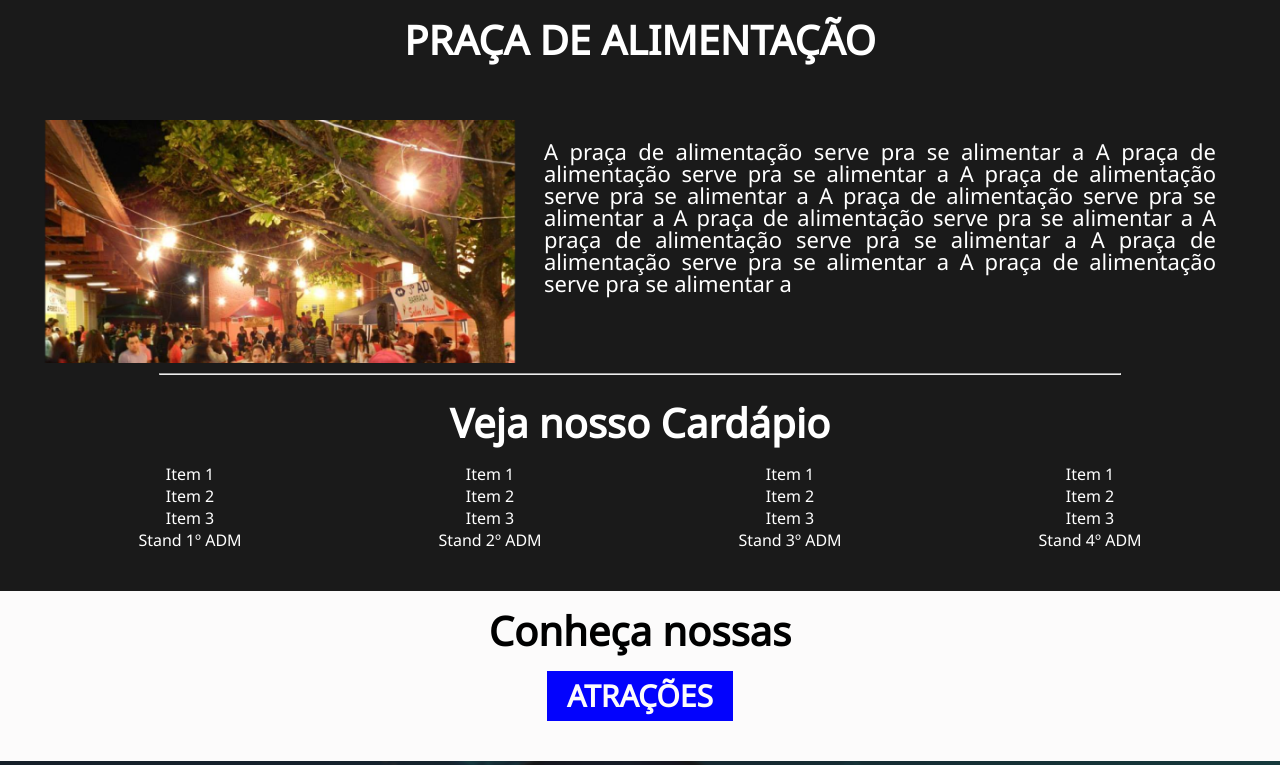
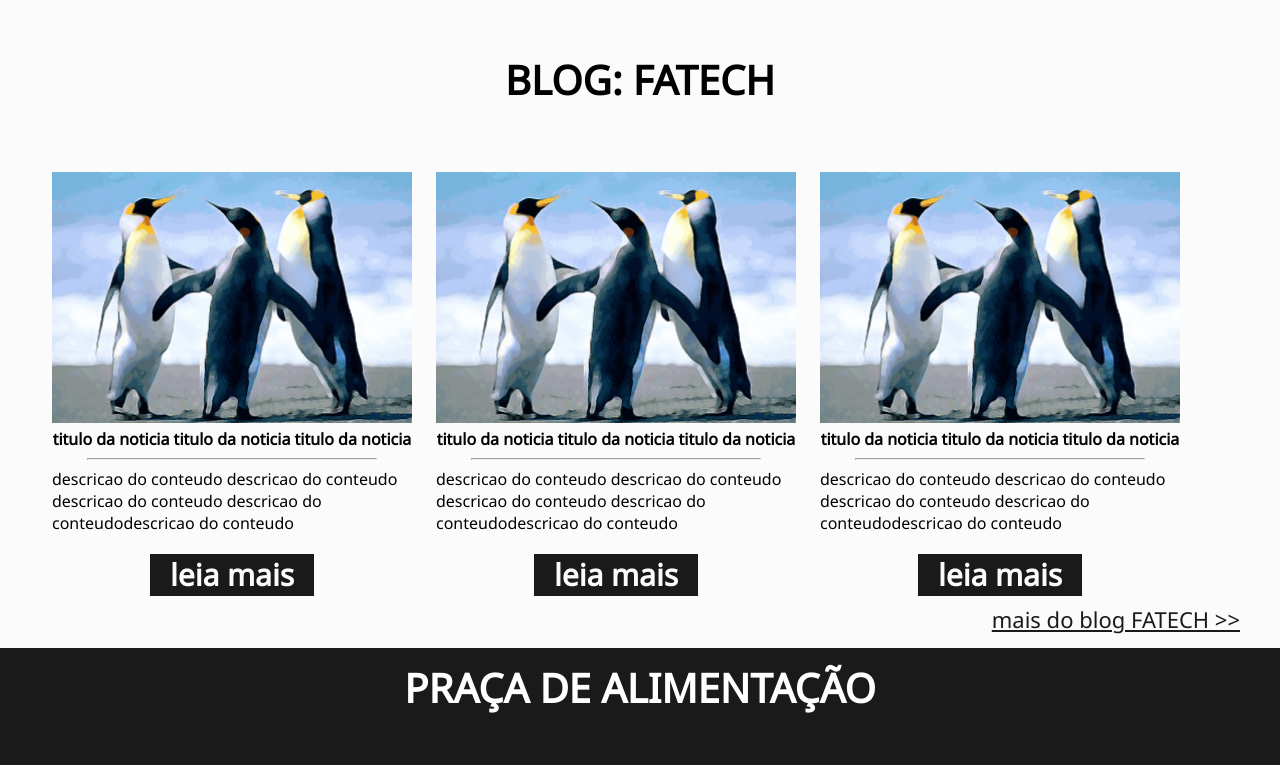
Before and after one commit to DallaVal/fatech-2ds, a plain HTML site: page index.html in a window 1280 px wide. Shown: the top 765 px of the page. Drawn offline with Linux system fonts and the light colour scheme.

Commit message:
Add files via upload

```diff
--- a/css/style.css
+++ b/css/style.css
@@ -224,3 +224,28 @@ hr {
     margin-bottom: 40px;
     line-height: 22px;
 }
+
+.noticias .imagem{
+    width: 100%;
+}
+
+.noticias h3{
+    font-weight: bold;
+}
+.noticias .item{
+    width: 30%;
+    margin: 1%;
+}
+.noticias .texto{
+    text-align: left;
+    margin-bottom: 20px;
+}
+.blog{
+    padding: 40px 0;
+}
+
+.maisdoblog{
+    float: right;
+    color: #1A1A1A;
+    font-size: 22px;
+}
--- a/index.html
+++ b/index.html
@@ -12,6 +12,74 @@
 </head>
 
 <body>
+
+    <div class="blog">
+        <section class="center">
+            <h2 class="titulo">BLOG: FATECH</h2>
+            <div class="noticias">
+                <div class="item">
+                    <div class="imagem">
+                        <img src="./img/noticias.png" alt="">
+                    </div>
+                    <h3 class="title">
+                        titulo da noticia titulo da noticia titulo da noticia
+                    </h3>
+                    <hr>
+                    <div class="texto">
+                        descricao do conteudo descricao do conteudo descricao do conteudo descricao do conteudodescricao
+                        do conteudo
+                    </div>
+                    <a href="">
+                        <div class="btnBlack">
+                            leia mais
+                        </div>
+                    </a>
+                </div>
+                <div class="item">
+                    <div class="imagem">
+                        <img src="./img/noticias.png" alt="">
+                    </div>
+                    <h3 class="title">
+                        titulo da noticia titulo da noticia titulo da noticia
+                    </h3>
+                    <hr>
+                    <div class="texto">
+                        descricao do conteudo descricao do conteudo descricao do conteudo descricao do conteudodescricao
+                        do conteudo
+                    </div>
+                    <a href="">
+                        <div class="btnBlack">
+                            leia mais
+                        </div>
+                    </a>
+                </div>
+                <div class="item">
+                    <div class="imagem">
+                        <img src="./img/noticias.png" alt="">
+                    </div>
+                    <h3 class="title">
+                        titulo da noticia titulo da noticia titulo da noticia
+                    </h3>
+                    <hr>
+                    <div class="texto">
+                        descricao do conteudo descricao do conteudo descricao do conteudo descricao do conteudodescricao
+                        do conteudo
+                    </div>
+                    <a href="">
+                        <div class="btnBlack">
+                            leia mais
+                        </div>
+                    </a>
+                </div>
+            </div>
+        </section>
+        <div class="both"></div>
+        <section>
+            <a href="blog" class="maisdoblog">
+                mais do blog FATECH >>
+            </a>
+        </section>
+    </div>
     <div class="praca">
         <section class="center">
             <h2 class="titulo">PRAÇA DE ALIMENTAÇÃO</h2>
```
Also changed, not shown: img/noticias.png (added).
